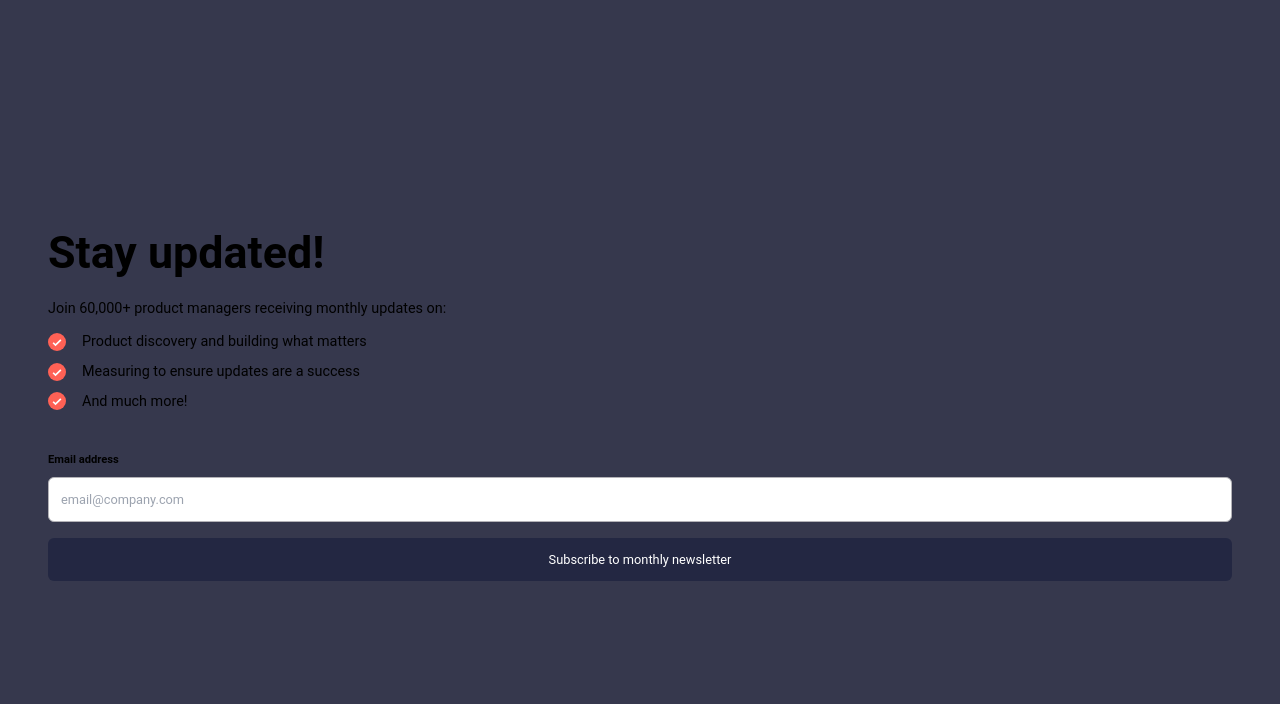
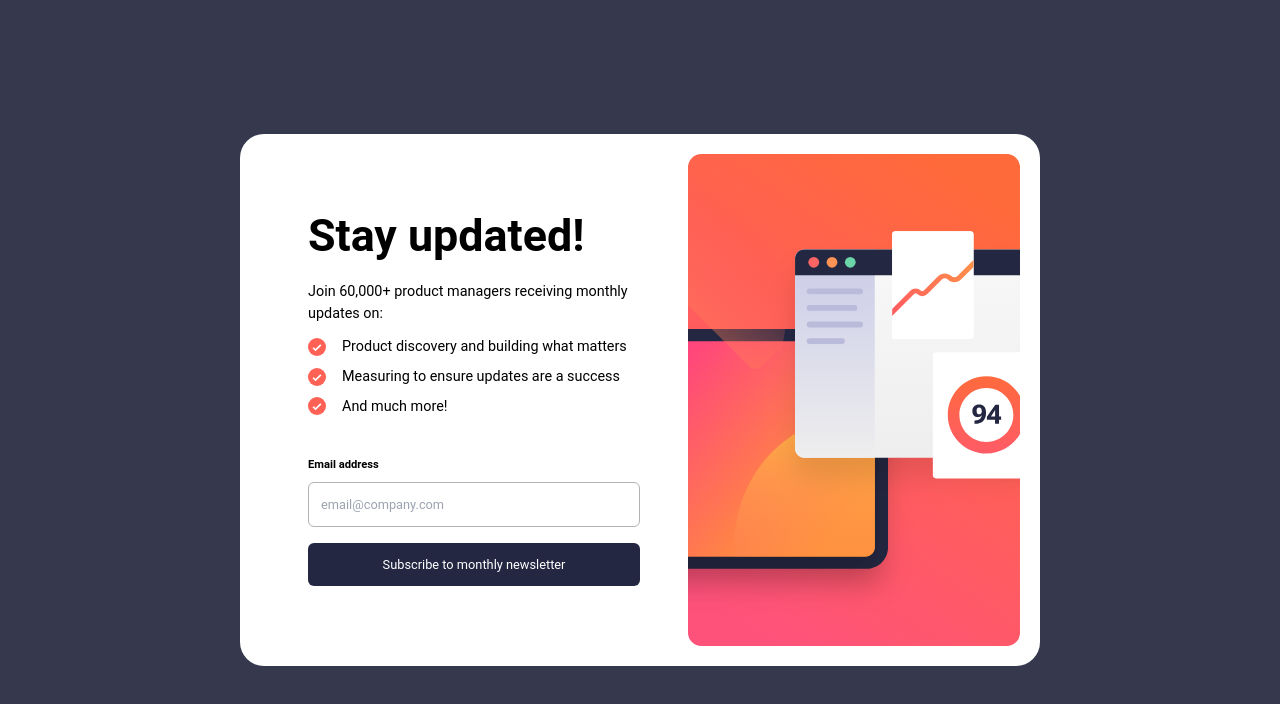
Before and after one commit to mehrnaz98/newsletter-signup-form, a Vue app: page / in a window 1280 px wide. Shown: the top 704 px of the page. Built offline with nearby package versions, Linux system fonts and the light colour scheme.

Commit message:
Update FormSection.vue

```diff
--- a/src/components/FormSection.vue
+++ b/src/components/FormSection.vue
@@ -1,4 +1,12 @@
 <template>
+  <div class="container bg-white rounded-3xl w-auto sm:max-w-[50rem] m-5">
+    <picture class="responsive-image">
+      <source
+        media="(min-width: 768px)"
+        srcset="../assets/images/illustration-sign-up-desktop.svg"
+      />
+      <img src="../assets/images/illustration-sign-up-mobile.svg" alt="" />
+    </picture>
     <div class="form-section space-y-3">
       <h1 class="text-[2.8rem] roboto-bold">Stay updated!</h1>
       <p class="text-[0.9rem]">
@@ -11,6 +19,7 @@
       </ul>
       <TheForm />
     </div>
+  </div>
 </template>
 
 <script setup>
```
Lines whose indentation alone changed are shown as unchanged.
